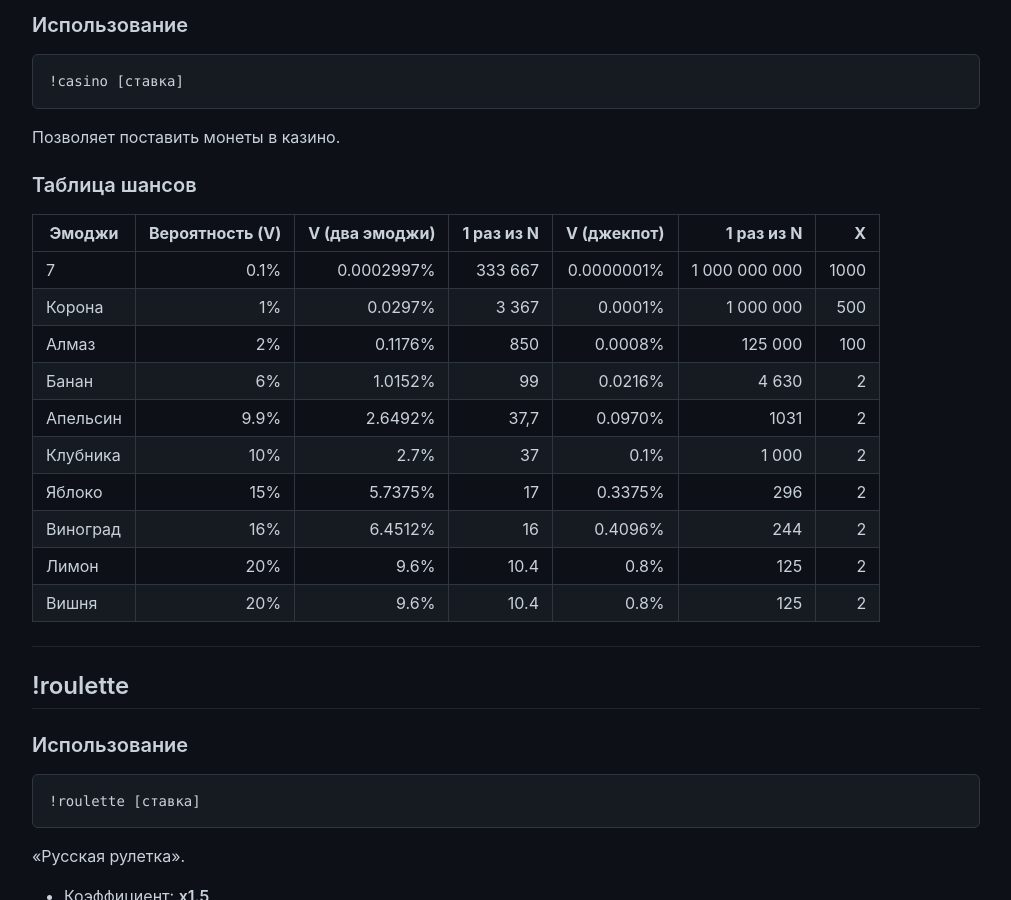
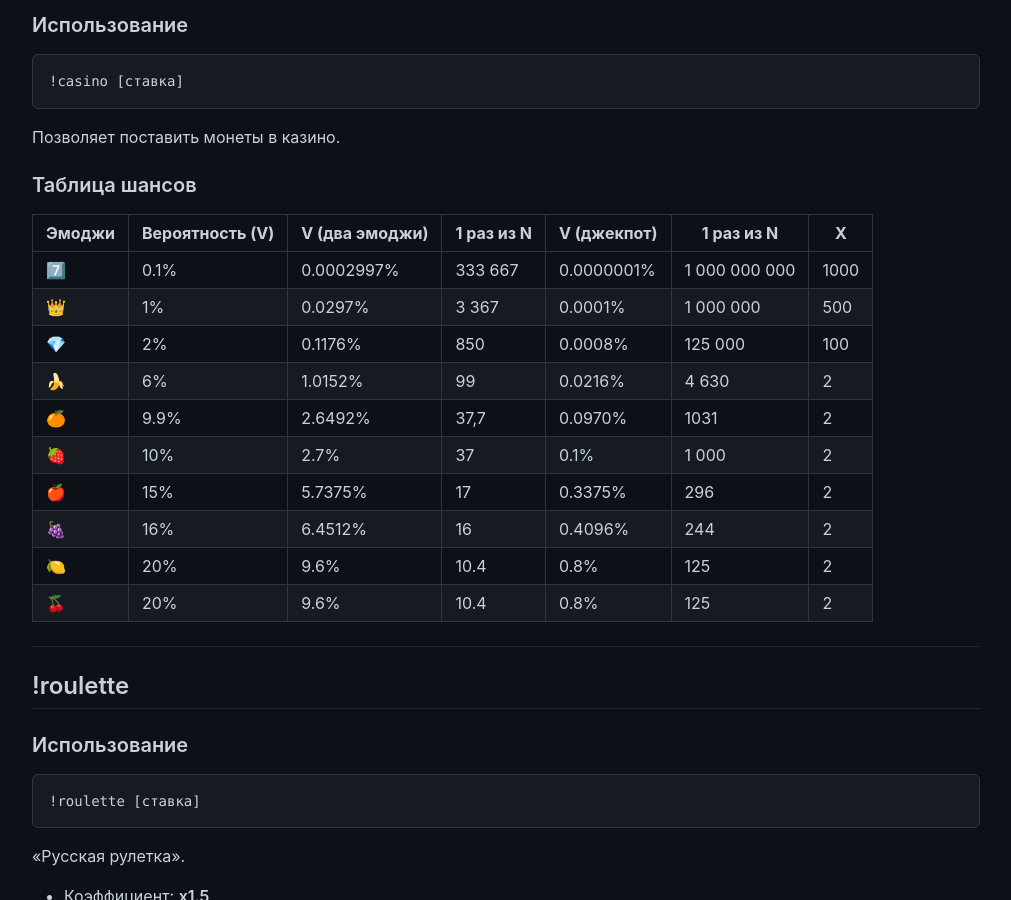
Before and after one commit to FeeFort/FeeFort.github.io, a Jekyll site: the page built from index.md, in a window 1280 px wide and 900 px high, scrolled down 895 px. Shown: the whole window, without its empty margins (134-1145 px from the left). Built offline with Jekyll 4.4.1, drawn with Linux system fonts in a browser that asks for light colours.

Commit message:
Update index.md

```diff
--- a/index.md
+++ b/index.md
@@ -53,17 +53,17 @@ title: Команды бота
 ### Таблица шансов
 
 | Эмоджи | Вероятность (V) | V (два эмоджи) | 1 раз из N | V (джекпот) | 1 раз из N | X |
-|---|---:|---:|---:|---:|---:|---:|
-| 7 | 0.1% | 0.0002997% | 333 667 | 0.0000001% | 1 000 000 000 | 1000 |
-| Корона | 1% | 0.0297% | 3 367 | 0.0001% | 1 000 000 | 500 |
-| Алмаз | 2% | 0.1176% | 850 | 0.0008% | 125 000 | 100 |
-| Банан | 6% | 1.0152% | 99 | 0.0216% | 4 630 | 2 |
-| Апельсин | 9.9% | 2.6492% | 37,7 | 0.0970% | 1031 | 2 |
-| Клубника | 10% | 2.7% | 37 | 0.1% | 1 000 | 2 |
-| Яблоко | 15% | 5.7375% | 17 | 0.3375% | 296 | 2 |
-| Виноград | 16% | 6.4512% | 16 | 0.4096% | 244 | 2 |
-| Лимон | 20% | 9.6% | 10.4 | 0.8% | 125 | 2 |
-| Вишня | 20% | 9.6% | 10.4 | 0.8% | 125 | 2 |
+|--------|------------------|----------------|------------|-------------|------------|---|
+| 7️⃣     | 0.1%             | 0.0002997%     | 333 667    | 0.0000001%  | 1 000 000 000 | 1000 |
+| 👑     | 1%               | 0.0297%        | 3 367      | 0.0001%     | 1 000 000  | 500 |
+| 💎     | 2%               | 0.1176%        | 850        | 0.0008%     | 125 000    | 100 |
+| 🍌     | 6%               | 1.0152%        | 99         | 0.0216%     | 4 630      | 2 |
+| 🍊     | 9.9%             | 2.6492%        | 37,7       | 0.0970%     | 1031       | 2 |
+| 🍓     | 10%              | 2.7%           | 37         | 0.1%        | 1 000      | 2 |
+| 🍎     | 15%              | 5.7375%        | 17         | 0.3375%     | 296        | 2 |
+| 🍇     | 16%              | 6.4512%        | 16         | 0.4096%     | 244        | 2 |
+| 🍋     | 20%              | 9.6%           | 10.4       | 0.8%        | 125        | 2 |
+| 🍒     | 20%              | 9.6%           | 10.4       | 0.8%        | 125        | 2 |
 
 ---
 
```
